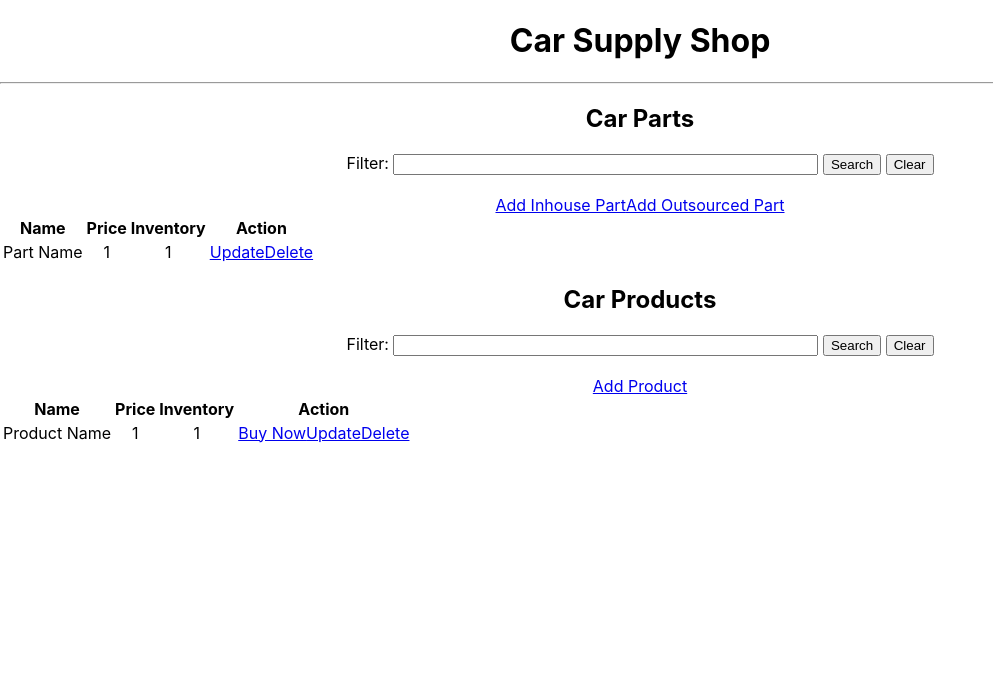
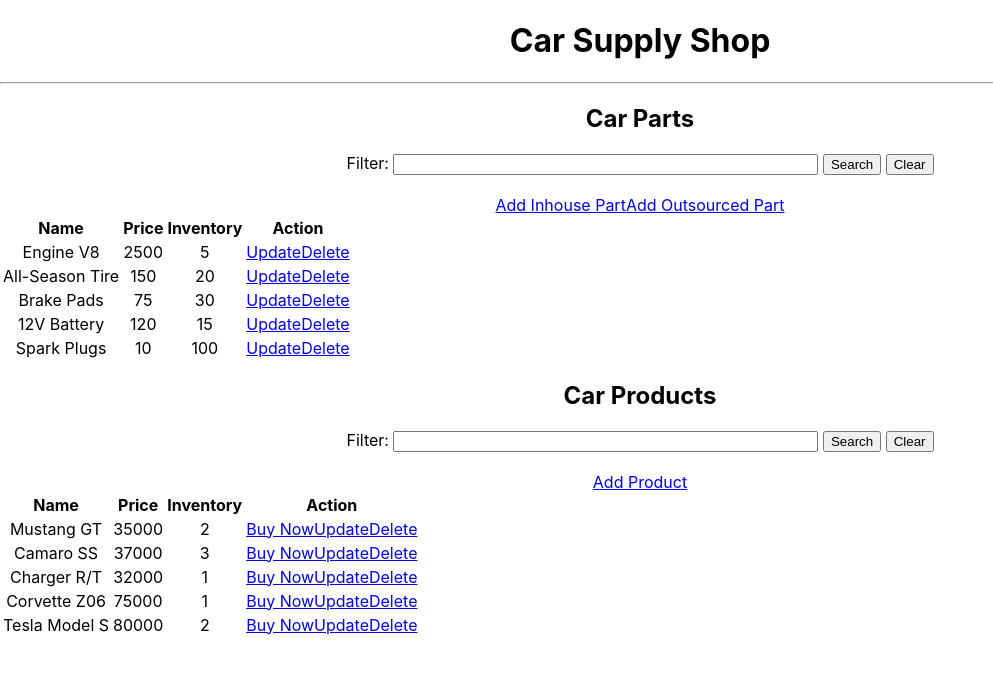
Before and after one commit to KevinLlano/React-Frameworks2.0, a React (Vite) app: page / in a window 1280 px wide. Shown: the top 674 px of the page, without its empty margins (0-993 px from the left). Built offline with nearby package versions, Linux system fonts and the light colour scheme; no server answers.

Commit message:
added dynamic dummy data to mainscreen.tsx

```diff
--- a/src/pages/Mainscreen.tsx
+++ b/src/pages/Mainscreen.tsx
@@ -1,7 +1,35 @@
-import React, { FC } from 'react';
-import { Link } from 'react-router-dom';
+import React, { FC, useState, useEffect } from "react";
+import { Link } from "react-router-dom";
+
+interface Item {
+  name: string;
+  price: number;
+  inv: number;
+}
 
 const Mainscreen: FC = () => {
+  // State for parts and products
+  const [parts, setParts] = useState<Item[]>([]);
+  const [products, setProducts] = useState<Item[]>([]);
+
+  useEffect(() => {
+    setParts([
+      { name: "Engine V8", price: 2500.0, inv: 5 },
+      { name: "All-Season Tire", price: 150.0, inv: 20 },
+      { name: "Brake Pads", price: 75.0, inv: 30 },
+      { name: "12V Battery", price: 120.0, inv: 15 },
+      { name: "Spark Plugs", price: 10.0, inv: 100 },
+    ]);
+
+    setProducts([
+      { name: "Mustang GT", price: 35000.0, inv: 2 },
+      { name: "Camaro SS", price: 37000.0, inv: 3 },
+      { name: "Charger R/T", price: 32000.0, inv: 1 },
+      { name: "Corvette Z06", price: 75000.0, inv: 1 },
+      { name: "Tesla Model S", price: 80000.0, inv: 2 },
+    ]);
+  }, []);
+
   return (
     <div className="container">
       <h1>Car Supply Shop</h1>
@@ -10,17 +38,33 @@ const Mainscreen: FC = () => {
 
       {/* Search form */}
       <form action="/mainscreen">
-        Filter: <input type="text" name="partkeyword" id="partkeyword" size={50} required />
+        Filter:{" "}
+        <input
+          type="text"
+          name="partkeyword"
+          id="partkeyword"
+          size={50}
+          required
+        />
         &nbsp;
         <input type="submit" value="Search" />
         &nbsp;
-        <input type="button" value="Clear" id="btnClearPart" onClick={() => window.location.reload()} />
+        <input
+          type="button"
+          value="Clear"
+          id="btnClearPart"
+          onClick={() => window.location.reload()}
+        />
       </form>
       <br />
 
       {/* Add Inhouse Part Button */}
-      <Link to="/showFormAddInPart" className="btn btn-primary btn-sm mb-3">Add Inhouse Part</Link>
-      <Link to="/showFormAddOutPart" className="btn btn-primary btn-sm mb-3">Add Outsourced Part</Link>
+      <Link to="/showFormAddInPart" className="btn btn-primary btn-sm mb-3">
+        Add Inhouse Part
+      </Link>
+      <Link to="/showFormAddOutPart" className="btn btn-primary btn-sm mb-3">
+        Add Outsourced Part
+      </Link>
 
       {/* Car Parts Table */}
       <table className="table table-bordered table-striped">
@@ -32,17 +76,30 @@ const Mainscreen: FC = () => {
             <th>Action</th>
           </tr>
         </thead>
+
         <tbody>
-          {/* Example static row */}
-          <tr>
-            <td>Part Name</td>
-            <td>1</td>
-            <td>1</td>
+
+          {parts.map((part, index) => (
+            <tr key={index}>
+              <td>{part.name}</td>
+              <td>{part.price}</td>
+              <td>{part.inv}</td>
               <td>
-              <Link to="/showPartFormForUpdate/1" className="btn btn-primary btn-sm mb-3">Update</Link>
-              <Link to="/deletepart/1" className="btn btn-primary btn-sm mb-3">Delete</Link>
+                <Link
+                  to={`/showPartFormForUpdate/${index}`}
+                  className="btn btn-primary btn-sm mb-3"
+                >
+                  Update
+                </Link>
+                <Link
+                  to={`/deletepart/${index}`}
+                  className="btn btn-primary btn-sm mb-3"
+                >
+                  Delete
+                </Link>
               </td>
             </tr>
+          ))}
         </tbody>
       </table>
 
@@ -50,16 +107,30 @@ const Mainscreen: FC = () => {
 
       {/* Search form for products */}
       <form action="/mainscreen">
-        Filter: <input type="text" name="productkeyword" id="productkeyword" size={50} required />
+        Filter:{" "}
+        <input
+          type="text"
+          name="productkeyword"
+          id="productkeyword"
+          size={50}
+          required
+        />
         &nbsp;
         <input type="submit" value="Search" />
         &nbsp;
-        <input type="button" value="Clear" id="btnClearProduct" onClick={() => window.location.reload()} />
+        <input
+          type="button"
+          value="Clear"
+          id="btnClearProduct"
+          onClick={() => window.location.reload()}
+        />
       </form>
       <br />
 
       {/* Add Product Button */}
-      <Link to="/showFormAddProduct" className="btn btn-primary btn-sm mb-3">Add Product</Link>
+      <Link to="/showFormAddProduct" className="btn btn-primary btn-sm mb-3">
+        Add Product
+      </Link>
 
       {/* Car Products Table */}
       <table className="table table-bordered table-striped">
@@ -71,18 +142,35 @@ const Mainscreen: FC = () => {
             <th>Action</th>
           </tr>
         </thead>
+
         <tbody>
-          {/* Example static row */}
-          <tr>
-            <td>Product Name</td>
-            <td>1</td>
-            <td>1</td>
+          {products.map((product, index) => (
+            <tr key={index}>
+              <td>{product.name}</td>
+              <td>{product.price}</td>
+              <td>{product.inv}</td>
               <td>
-              <Link to="/buyProduct/1" className="btn btn-primary btn-sm mb-3">Buy Now</Link>
-              <Link to="/showProductFormForUpdate/1" className="btn btn-primary btn-sm mb-3">Update</Link>
-              <Link to="/deleteproduct/1" className="btn btn-primary btn-sm mb-3">Delete</Link>
+                <Link
+                  to={`/buyProduct/${index}`}
+                  className="btn btn-primary btn-sm mb-3"
+                >
+                  Buy Now
+                </Link>
+                <Link
+                  to={`/showProductFormForUpdate/${index}`}
+                  className="btn btn-primary btn-sm mb-3"
+                >
+                  Update
+                </Link>
+                <Link
+                  to={`/deleteproduct/${index}`}
+                  className="btn btn-primary btn-sm mb-3"
+                >
+                  Delete
+                </Link>
               </td>
             </tr>
+          ))}
         </tbody>
       </table>
     </div>
```
Lines whose indentation alone changed are shown as unchanged.
